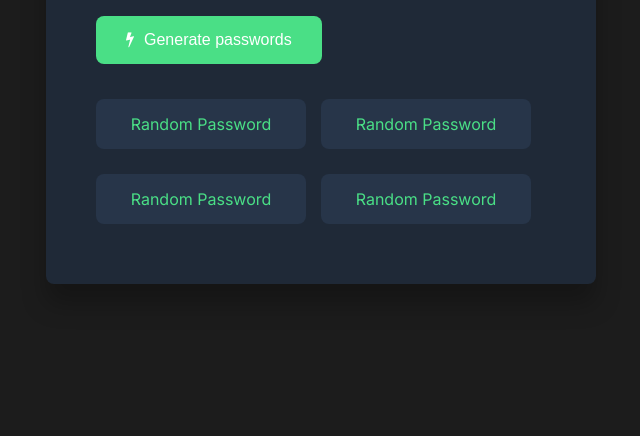
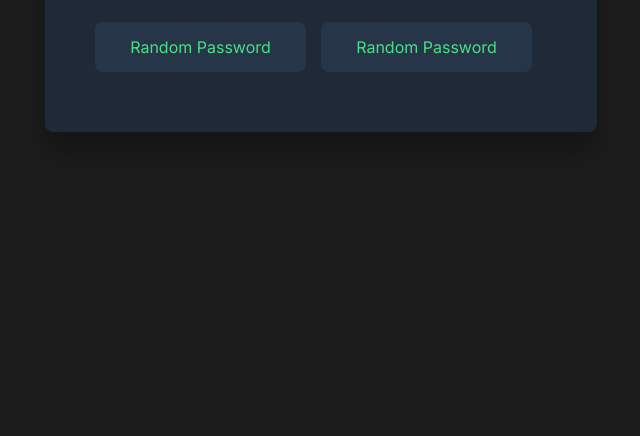
Before and after one commit to hsingla378/random_password_generator, a plain HTML site: page index.html in a window 1280 px wide. Shown: the part 364-800 px from the top of the page, without its empty margins (319-959 px from the left). Drawn offline with Linux system fonts and the light colour scheme.

Commit message:
Changed transform to flex type

```diff
--- a/index.css
+++ b/index.css
@@ -8,15 +8,15 @@ body{
     background-color: #1C1C1C;
     color: white;
     font-family: 'Inter', sans-serif;
-    /* display: flex;
+    display: flex;
     justify-content: center;
-    align-items: center; */
+    align-items: center;
 
-    max-width: 550px;
+    /* max-width: 550px;
     position: absolute;
     left: 50%;
     top: 50%;
-    transform: translate(-50%, -50%);
+    transform: translate(-50%, -50%); */
 }
 
 main{
```
